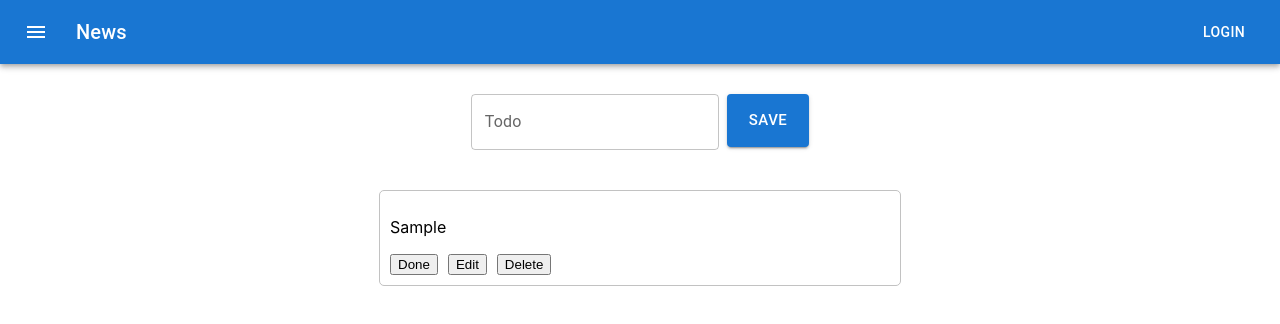
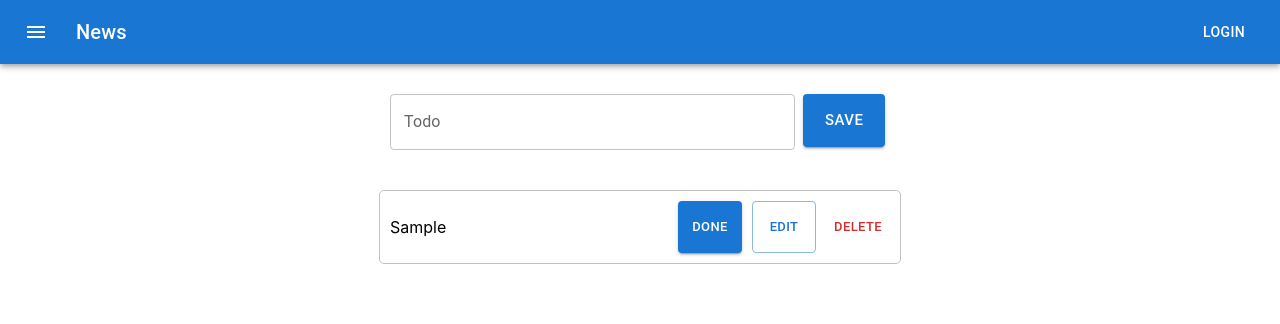
Before and after one commit to skolacode/safwan-one-one, a React (Create React App) app in the folder todo-app/: page / in a window 1280 px wide. Both pictures are taken after typing "Sample" into the empty fields and a click on the button "SAVE". Shown: the top 324 px of the page. Built offline with nearby package versions, Linux system fonts and the light colour scheme.

Commit message:
1. done implement MUI 2. make the todo list look awesome

```diff
--- a/todo-app/src/components/MyCard.jsx
+++ b/todo-app/src/components/MyCard.jsx
@@ -1,5 +1,6 @@
 import React from 'react'
 import myCardStyle from '../styles/MyCard.module.css'
+import Button from '@mui/material/Button';
 
 export const MyCard = (props) => {
 
@@ -9,15 +10,17 @@ export const MyCard = (props) => {
     <div className={myCardStyle.container}>
       <p>{description}</p>
 
-      <button onClick={() => doneFunc(index)}>
-        Done
-      </button>
-      <button style={{ marginLeft: 10 }} onClick={() => editFunc(index)}>
-        Edit
-      </button>
-      <button style={{ marginLeft: 10 }} onClick={() => deleteFunc(index)}>
-        Delete
-      </button>
+      <div className={myCardStyle.btnContainer}>
+        <Button size="small" variant="contained" onClick={() => doneFunc(index)}>
+          Done
+        </Button>
+        <Button size="small" variant="outlined" style={{ marginLeft: 10 }} onClick={() => editFunc(index)}>
+          Edit
+        </Button>
+        <Button size="small" color='error' style={{ marginLeft: 10 }} onClick={() => deleteFunc(index)}>
+          Delete
+        </Button>
+      </div>
     </div>
   )
 }
--- a/todo-app/src/pages/LandingPage.jsx
+++ b/todo-app/src/pages/LandingPage.jsx
@@ -81,7 +81,7 @@ export const LandingPage = () => {
   return (
     <div className={landingPageStyle.container}>
 
-      <div style={{marginTop: 30, marginBottom: 30}}>
+      <div style={{marginTop: 30, marginBottom: 30, width: 500 }}>
 
         <TextField
           id="outlined-basic"
@@ -91,6 +91,7 @@ export const LandingPage = () => {
           value={todo}
           size="normal"
           onChange={(evt) => setTodo(evt.target.value)}
+          style={{ width: '81%' }}
         />
 
         <Button variant="contained" size="large" sx={{ marginLeft: 1, height: 53 }} onClick={onSave}>Save</Button>
--- a/todo-app/src/styles/MyCard.module.css
+++ b/todo-app/src/styles/MyCard.module.css
@@ -4,4 +4,11 @@
   border: 1px solid #c2c2c2;
   margin: 10px;
   width: 500px;
+  display: flex;
+  justify-content: space-between;
 }
+
+.btnContainer {
+  display: flex;
+  justify-content: center;
+}
```
